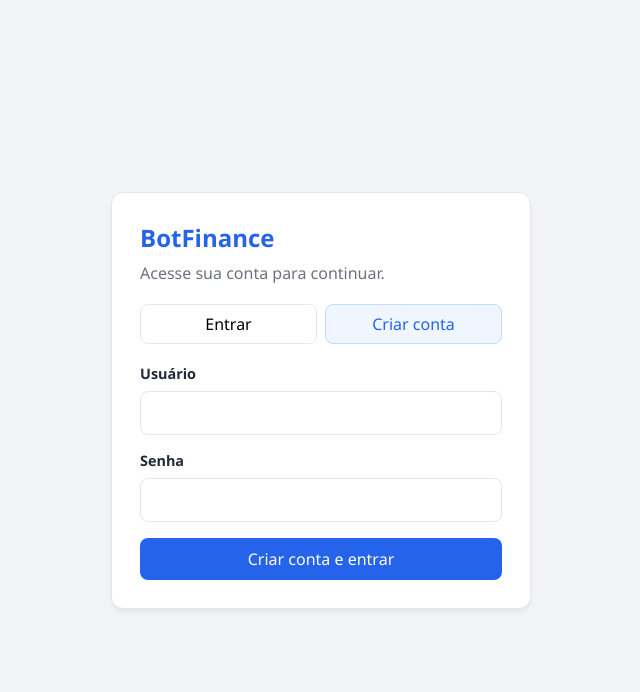
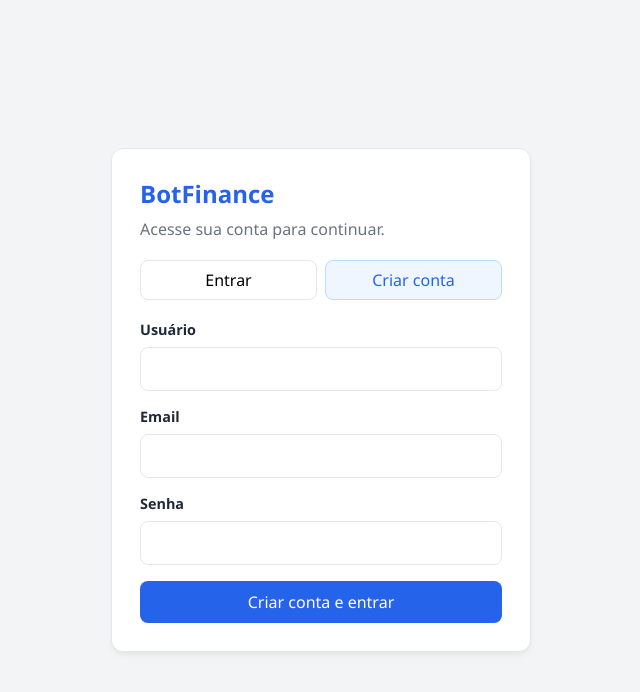
Before and after one commit to Luishma34/Frontend-BotFinance, a React (Vite) app: page /auth in a window 1280 px wide. Both pictures are taken after a click on the button "Criar conta". Shown: the top 692 px of the page, without its empty margins (319-959 px from the left). Built offline with nearby package versions, Linux system fonts and the light colour scheme; no server answers.

Commit message:
Adição do email no login

```diff
--- a/src/contexts/AuthContext.tsx
+++ b/src/contexts/AuthContext.tsx
@@ -10,7 +10,7 @@ interface AuthProviderProps {
   children: ReactNode
 }
 
-const createSession = (token: string, username: string ): AuthSession => ({ token, username })
+const createSession = (token: string, username: string, email: string): AuthSession => ({ token, username, email })
 
 export const AuthProvider = ({ children }: AuthProviderProps) => {
   const [session, setSession] = useState<AuthSession | null>(() => authStorage.getSession())
@@ -26,19 +26,19 @@ export const AuthProvider = ({ children }: AuthProviderProps) => {
 
     try {
       const response = await authService.login({ username, password })
-      saveSession(createSession(response.token, username))
+      saveSession(createSession(response.token, response.username, response.email))
     } finally {
       setIsLoading(false)
     }
   }, [saveSession])
 
-  const register = useCallback(async (username: string, password: string) => {
+  const register = useCallback(async (username: string, password: string, email: string) => {
     setIsLoading(true)
 
     try {
-      await authService.register({ username, password })
+      await authService.register({ username, password, email })
       const response = await authService.login({ username, password })
-      saveSession(createSession(response.token, username))
+      saveSession(createSession(response.token, response.username, response.email))
     } finally {
       setIsLoading(false)
     }
@@ -54,6 +54,7 @@ export const AuthProvider = ({ children }: AuthProviderProps) => {
       isAuthenticated: Boolean(session?.token),
       isLoading,
       username: session?.username ?? null,
+      email: session?.email ?? null,
       token: session?.token ?? null,
       login,
       register,
--- a/src/contexts/AuthContextStore.ts
+++ b/src/contexts/AuthContextStore.ts
@@ -4,9 +4,10 @@ export interface AuthContextValue {
   isAuthenticated: boolean
   isLoading: boolean
   username: string | null
+  email: string | null
   token: string | null
   login: (username: string, password: string) => Promise<void>
-  register: (username: string, password: string) => Promise<void>
+  register: (username: string, password: string, email: string) => Promise<void>
   logout: () => void
 }
 
--- a/src/index.css
+++ b/src/index.css
@@ -112,10 +112,24 @@ select {
   border-color: #93c5fd;
 }
 
+.auth-input-error {
+  border-color: var(--danger-color) !important;
+  background-color: rgba(239, 68, 68, 0.02);
+}
+
+.auth-input-error:focus {
+  border-color: var(--danger-color) !important;
+  box-shadow: 0 0 0 3px rgba(239, 68, 68, 0.1);
+}
+
 .auth-error {
   color: var(--danger-color);
   font-size: 0.85rem;
-  margin: 4px 0;
+  margin: 4px 0 12px 0;
+  display: flex;
+  align-items: center;
+  gap: 6px;
+  font-weight: 500;
 }
 
 .app-shell {
--- a/src/lib/authStorage.ts
+++ b/src/lib/authStorage.ts
@@ -13,14 +13,14 @@ export const authStorage = {
     try {
       const parsedValue = JSON.parse(rawValue) as Partial<AuthSession>
 
-      if (typeof parsedValue.token !== 'string' || typeof parsedValue.username !== 'string' || typeof parsedValue.userId !== 'string') {
+      if (typeof parsedValue.token !== 'string' || typeof parsedValue.username !== 'string' || typeof parsedValue.email !== 'string') {
         return null
       }
 
       return {
         token: parsedValue.token,
         username: parsedValue.username,
-        userId: parsedValue.userId,
+        email: parsedValue.email,
       }
     } catch {
       return null
--- a/src/pages/AuthPage.tsx
+++ b/src/pages/AuthPage.tsx
@@ -26,6 +26,26 @@ const getAuthErrorMessage = (error: unknown) => {
   return 'Não foi possível concluir a autenticação. Tente novamente.'
 }
 
+const getEmailValidationError = (email: string): string | null => {
+  const trimmed = email.trim()
+  if (!trimmed) return 'Email é obrigatório'
+  if (!/^[^\s@]+@[^\s@]+\.[^\s@]+$/.test(trimmed)) return 'Email inválido'
+  return null
+}
+
+const getUsernameValidationError = (username: string): string | null => {
+  const trimmed = username.trim()
+  if (!trimmed) return 'Usuário é obrigatório'
+  if (trimmed.length < 3) return 'Usuário deve ter no mínimo 3 caracteres'
+  return null
+}
+
+const getPasswordValidationError = (password: string): string | null => {
+  if (!password) return 'Senha é obrigatória'
+  if (password.length < 6) return 'Senha deve ter no mínimo 6 caracteres'
+  return null
+}
+
 const AuthPage = () => {
   const { isAuthenticated, isLoading, login, register } = useAuth()
   const location = useLocation()
@@ -33,10 +53,20 @@ const AuthPage = () => {
   const [mode, setMode] = useState<AuthMode>('login')
   const [username, setUsername] = useState('')
   const [password, setPassword] = useState('')
+  const [email, setEmail] = useState('')
   const [errorMessage, setErrorMessage] = useState<string | null>(null)
+  const [touched, setTouched] = useState({ username: false, password: false, email: false })
 
   const normalizedUsername = useMemo(() => username.trim(), [username])
-  const canSubmit = normalizedUsername.length >= 3 && password.length >= 6 && !isLoading
+  const normalizedEmail = useMemo(() => email.trim(), [email])
+
+  const usernameError = touched.username ? getUsernameValidationError(username) : null
+  const passwordError = touched.password ? getPasswordValidationError(password) : null
+  const emailError = mode === 'register' && touched.email ? getEmailValidationError(email) : null
+
+  const canSubmit = mode === 'login'
+    ? normalizedUsername.length >= 3 && password.length >= 6 && !isLoading
+    : normalizedUsername.length >= 3 && password.length >= 6 && normalizedEmail.length > 0 && !getEmailValidationError(normalizedEmail) && !isLoading
 
   if (isAuthenticated) {
     return <Navigate to={fromPath} replace />
@@ -55,7 +85,7 @@ const AuthPage = () => {
       if (mode === 'login') {
         await login(normalizedUsername, password)
       } else {
-        await register(normalizedUsername, password)
+        await register(normalizedUsername, password, normalizedEmail)
       }
     } catch (error) {
       setErrorMessage(getAuthErrorMessage(error))
@@ -72,14 +102,21 @@ const AuthPage = () => {
           <button
             type="button"
             className={mode === 'login' ? 'btn-auth-mode active' : 'btn-auth-mode'}
-            onClick={() => setMode('login')}
+            onClick={() => {
+              setMode('login')
+              setEmail('')
+              setErrorMessage(null)
+            }}
           >
             Entrar
           </button>
           <button
             type="button"
             className={mode === 'register' ? 'btn-auth-mode active' : 'btn-auth-mode'}
-            onClick={() => setMode('register')}
+            onClick={() => {
+              setMode('register')
+              setErrorMessage(null)
+            }}
           >
             Criar conta
           </button>
@@ -92,13 +129,34 @@ const AuthPage = () => {
           <input
             id="username"
             type="text"
-            className="auth-input"
+            className={`auth-input ${usernameError ? 'auth-input-error' : ''}`}
             value={username}
             onChange={(event) => setUsername(event.target.value)}
+            onBlur={() => setTouched({ ...touched, username: true })}
             minLength={3}
             autoComplete="username"
             required
           />
+          {usernameError ? <p className="auth-error">{usernameError}</p> : null}
+
+          {mode === 'register' && (
+            <>
+              <label className="auth-label" htmlFor="email">
+                Email
+              </label>
+              <input
+                id="email"
+                type="email"
+                className={`auth-input ${emailError ? 'auth-input-error' : ''}`}
+                value={email}
+                onChange={(event) => setEmail(event.target.value)}
+                onBlur={() => setTouched({ ...touched, email: true })}
+                autoComplete="email"
+                required
+              />
+              {emailError ? <p className="auth-error">{emailError}</p> : null}
+            </>
+          )}
 
           <label className="auth-label" htmlFor="password">
             Senha
@@ -106,13 +164,15 @@ const AuthPage = () => {
           <input
             id="password"
             type="password"
-            className="auth-input"
+            className={`auth-input ${passwordError ? 'auth-input-error' : ''}`}
             value={password}
             onChange={(event) => setPassword(event.target.value)}
+            onBlur={() => setTouched({ ...touched, password: true })}
             minLength={6}
             autoComplete={mode === 'login' ? 'current-password' : 'new-password'}
             required
           />
+          {passwordError ? <p className="auth-error">{passwordError}</p> : null}
 
           {errorMessage ? <p className="auth-error">{errorMessage}</p> : null}
 
--- a/src/services/authService.ts
+++ b/src/services/authService.ts
@@ -1,11 +1,11 @@
 import { httpClient } from './httpClient'
-import type { AuthCredentials, LoginResponse, RegisterResponse } from '../types/auth'
+import type { AuthCredentials, RegisterCredentials, LoginResponse, RegisterResponse } from '../types/auth'
 
 export const authService = {
   login(credentials: AuthCredentials) {
     return httpClient.post<LoginResponse, AuthCredentials>('/auth/login', credentials)
   },
-  register(credentials: AuthCredentials) {
-    return httpClient.post<RegisterResponse, AuthCredentials>('/auth/register', credentials)
+  register(credentials: RegisterCredentials) {
+    return httpClient.post<RegisterResponse, RegisterCredentials>('/auth/register', credentials)
   },
 }
--- a/src/services/httpClient.ts
+++ b/src/services/httpClient.ts
@@ -1,4 +1,4 @@
-type HttpMethod = 'GET' | 'POST'
+type HttpMethod = 'GET' | 'POST' | 'PATCH'
 
 interface RequestOptions<B = unknown> {
   method: HttpMethod
@@ -78,4 +78,6 @@ export const httpClient = {
   get: <T>(path: string, token?: string) => request<T>({ method: 'GET', path, token }),
   post: <T, B = unknown>(path: string, body: B, token?: string) =>
     request<T, B>({ method: 'POST', path, body, token }),
+  patch: <T, B = unknown>(path: string, body: B, token?: string) =>
+    request<T, B>({ method: 'PATCH', path, body, token }),
 }
```
Also changed, not shown: src/types/auth.ts (+10 -1 lines).
